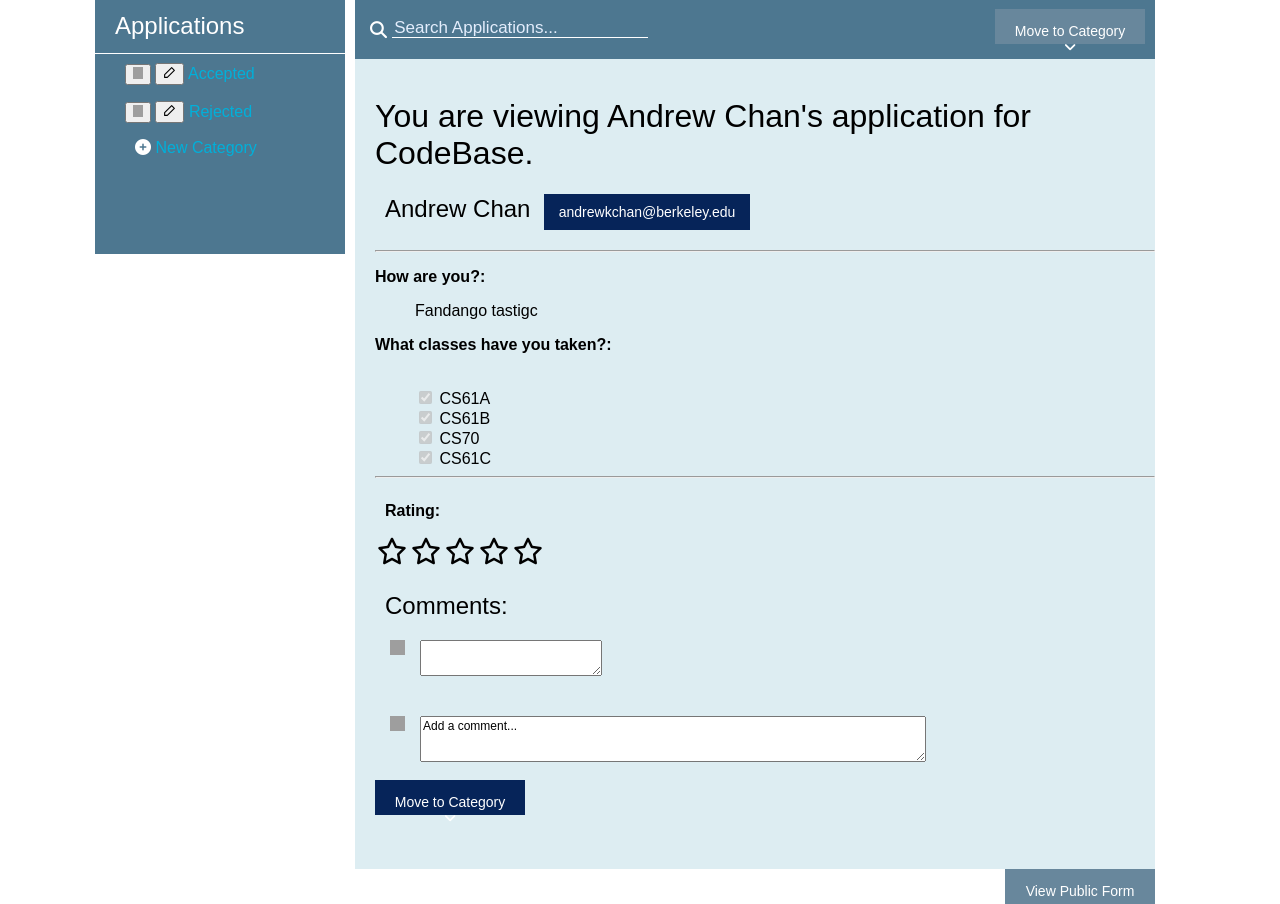
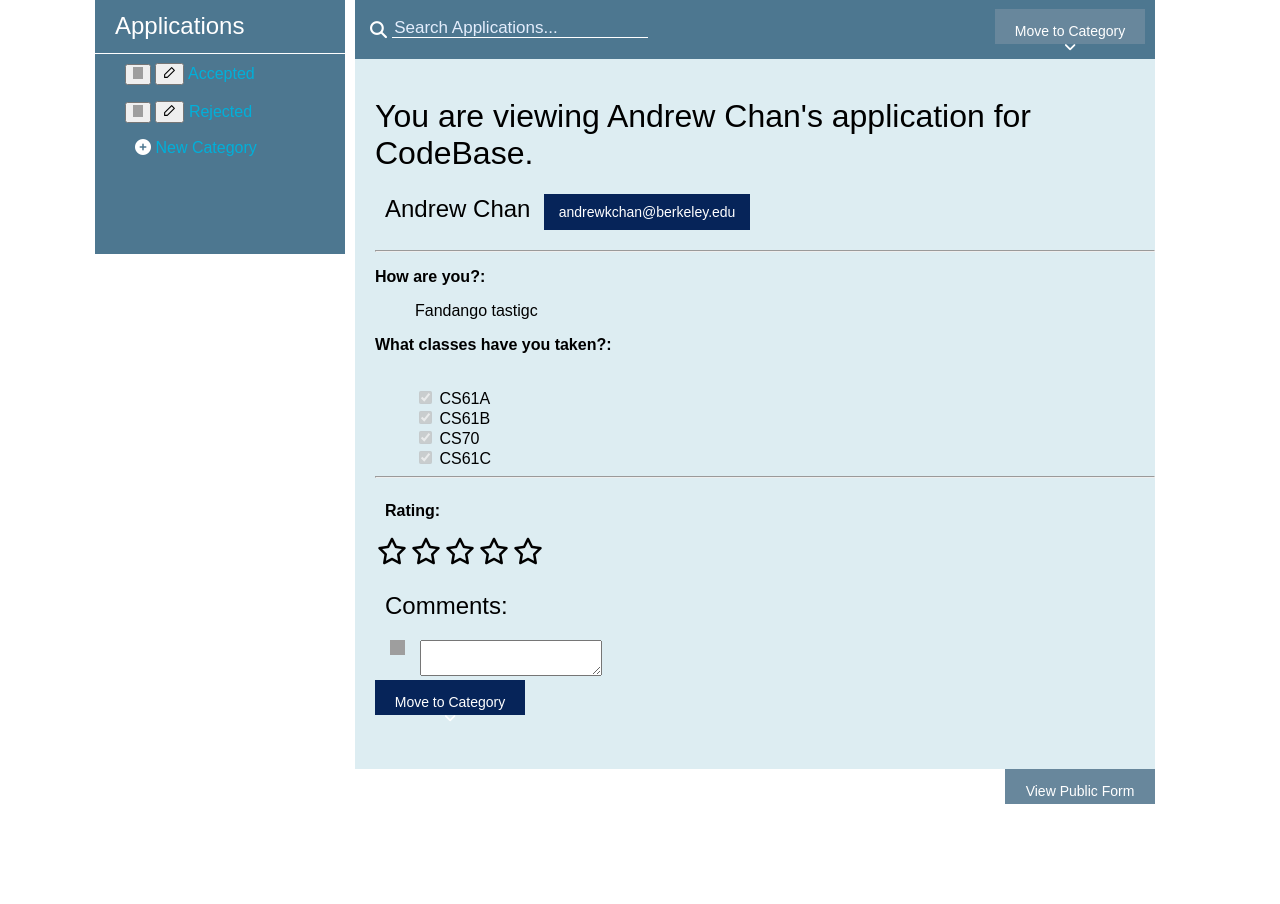
Before and after one commit to codebase-berkeley/application-portal, a Django app: page /portal/application/2 in a window 1280 px wide. Shown: the part 156-1060 px from the top of the page. After the commit the page ends 960 px from the top, so only its background shows below. Run offline with Django 3.2, Linux system fonts and the light colour scheme; a user stored in the database is signed in; data comes from the database, SQL or seed files in the repository; data that the repository does not hold is empty; some libraries are stand-ins or nearby versions; grey boxes are pictures that could not be loaded.

Commit message:
updated comment code in progress

```diff
--- a/portal/static/css/application.css
+++ b/portal/static/css/application.css
@@ -54,7 +54,7 @@
     width: auto;
 }
 
-.comment {
+#comments {
     margin-bottom: 25px;
 }
 
--- /dev/null
+++ b/portal/static/scripts/comments.js
@@ -0,0 +1,23 @@
+$("#submit").on("click", function(event) {
+    event.preventDefault();
+    var data = {
+        text: $("#text").val(),
+        csrfmiddlewaretoken: "{{ csrf_token }}"
+    };
+    $.post("{% url 'portal:create_comment'%}", data, function(res) {
+        event.preventDefault();
+        $("#comments").append("<p><b>dfdsafa"+ ":</b> " + $("#text").val() + "</p>");
+        if (res.success) {
+            $("#comments").append("<p><b>" + hello + ":</b> " + $("#text").val() + "</p>");
+        }
+    }, "JSON")
+    /*
+    $.post("portal/comment/create/{{id}}", data, function(res) {
+        event.preventDefault();
+        $("#comments").append("<p><b>dfdsafa"+ ":</b> " + $("#text").val() + "</p>");
+        if (res.success) {
+            $("#comments").append("<p><b>" + hello + ":</b> " + $("#text").val() + "</p>");
+        }
+    }, "JSON")
+    */
+});
--- a/portal/templates/portal/application.html
+++ b/portal/templates/portal/application.html
@@ -102,7 +102,7 @@
 
     {% for ind_comment in comments %}
 
-    	<div class = "comment">
+    	<div id = "comments">
         	<div class = "crop">
             	<img src="{% static "images/user.png" %}" alt="can't load"/>
         	</div>
@@ -123,31 +123,7 @@
   <input class = "add_comment" id = "submit" type="image" src="{% static "images/add_comment.png" %}" alt="Submit Form" />
   <textarea id ="text" type="text" name="text"></textarea> </br>
 <script src="https://ajax.googleapis.com/ajax/libs/jquery/3.2.1/jquery.min.js"></script>
-<script>
-$("#submit").on("click", function(event) {
-    event.preventDefault();
-    alert("HELOL");
-    var data = {
-        author: $("#author").val(),
-        text: $("#text").val(),
-        csrfmiddlewaretoken: "{{ csrf_token }}"
-    };
-    $.post("/animals/comment", data, function(res) {
-        event.preventDefault();
-        if (res.success) {
-            $("#comments").append("<p><b>" + $("#author").val() + ":</b> " + $("#text").val() + "</p>");
-        }
-    }, "JSON")
-});
-</script>
-	<form action="{% url 'portal:create_comment' id %}" method = "POST">
-		{% csrf_token %}
-		<br>
-		<br>
-		<input class = "add_comment" type="image" src="{% static "images/add_comment.png" %}" alt="Submit Form" />
-		<textarea class = "comment_form" rows="5" cols="26" name="reply">Add a comment...</textarea><br>
-	</form>
-	<br>
+<script src = "{% static 'scripts/comments.js' %}"></script>
 
   <div class="dropdown">
     <button onclick="dropdownFunc()" class="dropbtn blueBtn">Move to Category <i class="fa fa-angle-down" aria-hidden="true"></i></button>
--- a/portal/views/application.py
+++ b/portal/views/application.py
@@ -69,11 +69,15 @@
 
 @login_required
 def create_comment(request, app_pk):
-    text = request.POST["reply"]
+    text = request.POST['text']
     comment = Comment(user=User.objects.get(username=request.user.username), comment_text=text,
                       published_date=localtime(now()), applicant=Application.objects.get(pk=app_pk))
     comment.save()
-    return render_app(request, app_pk)
+    success = {
+        "success": True
+    }
+    return JsonResponse(success)
+
 
 
 def delete_comment(request, app_pk):
```
